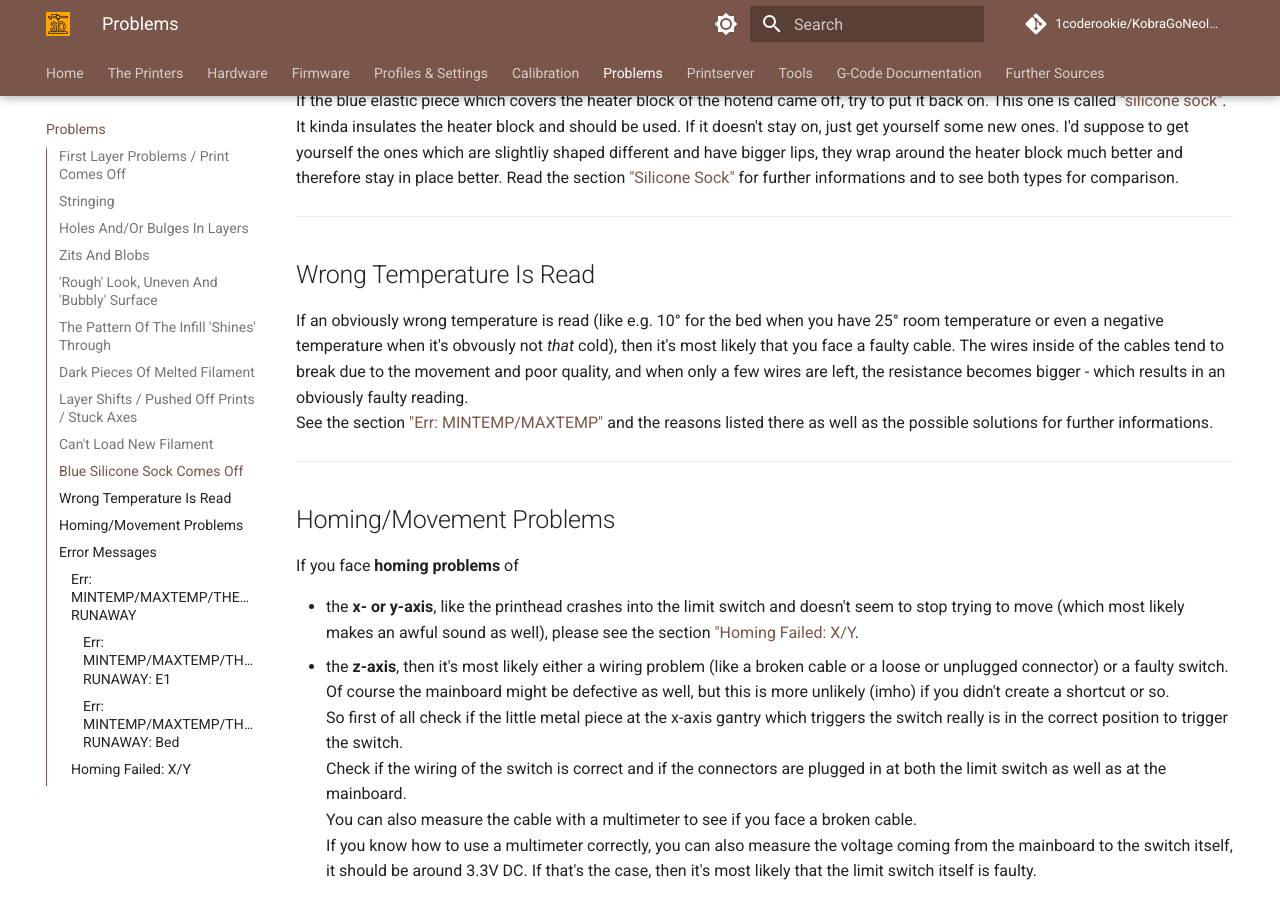
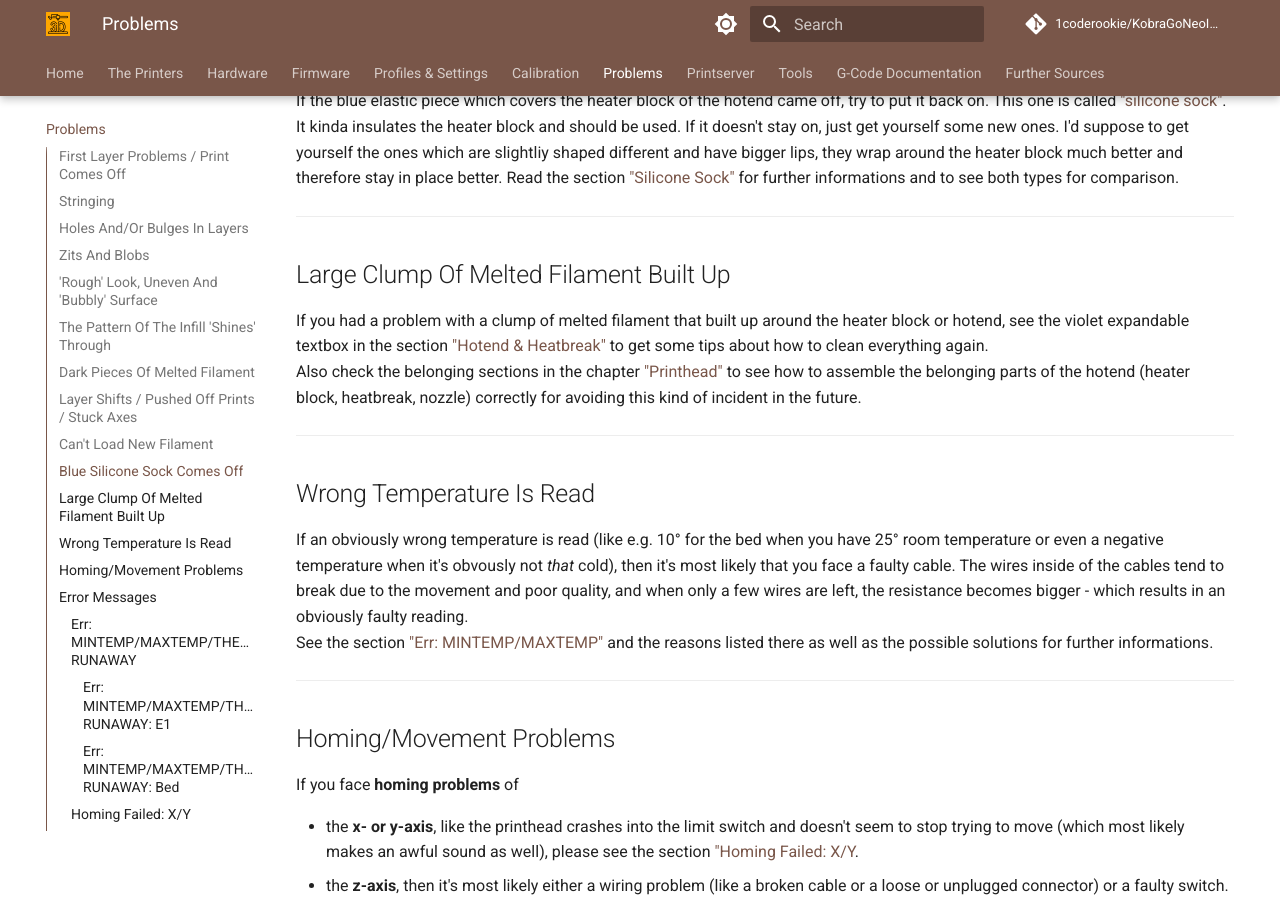
Before and after one commit to 1coderookie/KobraGoNeoInsights, an MkDocs documentation site: the page built from docs/problems.md, in a window 1280 px wide and 900 px high, scrolled down 4990 px. Built offline with MkDocs 1.6.1 and Material for MkDocs 9.7.7, drawn with Linux system fonts in a browser that asks for light colours; comment, search, counter and statistics services are not loaded.

Commit message:
Update problems.md

```diff
--- a/docs/problems.md
+++ b/docs/problems.md
@@ -109,6 +109,12 @@ If you did so and were able to insert the filament but it seems that it's gettin
 
 ## Blue Silicone Sock Comes Off
 If the blue elastic piece which covers the heater block of the hotend came off, try to put it back on. This one is called ["silicone sock"](hardware/printhead.md#silicone-sock). It kinda insulates the heater block and should be used. If it doesn't stay on, just get yourself some new ones. I'd suppose to get yourself the ones which are slightliy shaped different and have bigger lips, they wrap around the heater block much better and therefore stay in place better. Read the section ["Silicone Sock"](hardware/printhead.md#silicone-sock) for further informations and to see both types for comparison.
+
+---
+
+## Large Clump Of Melted Filament Built Up
+If you had a problem with a clump of melted filament that built up around the heater block or hotend, see the violet expandable textbox in the section ["Hotend & Heatbreak"](hardware/printhead.md#hotend-heatbreak) to get some tips about how to clean everything again.
+Also check the belonging sections in the chapter ["Printhead"](hardware/printhead.md) to see how to assemble the belonging parts  of the hotend (heater block, heatbreak, nozzle) correctly for avoiding this kind of incident in the future.
 
 ---
 
```
